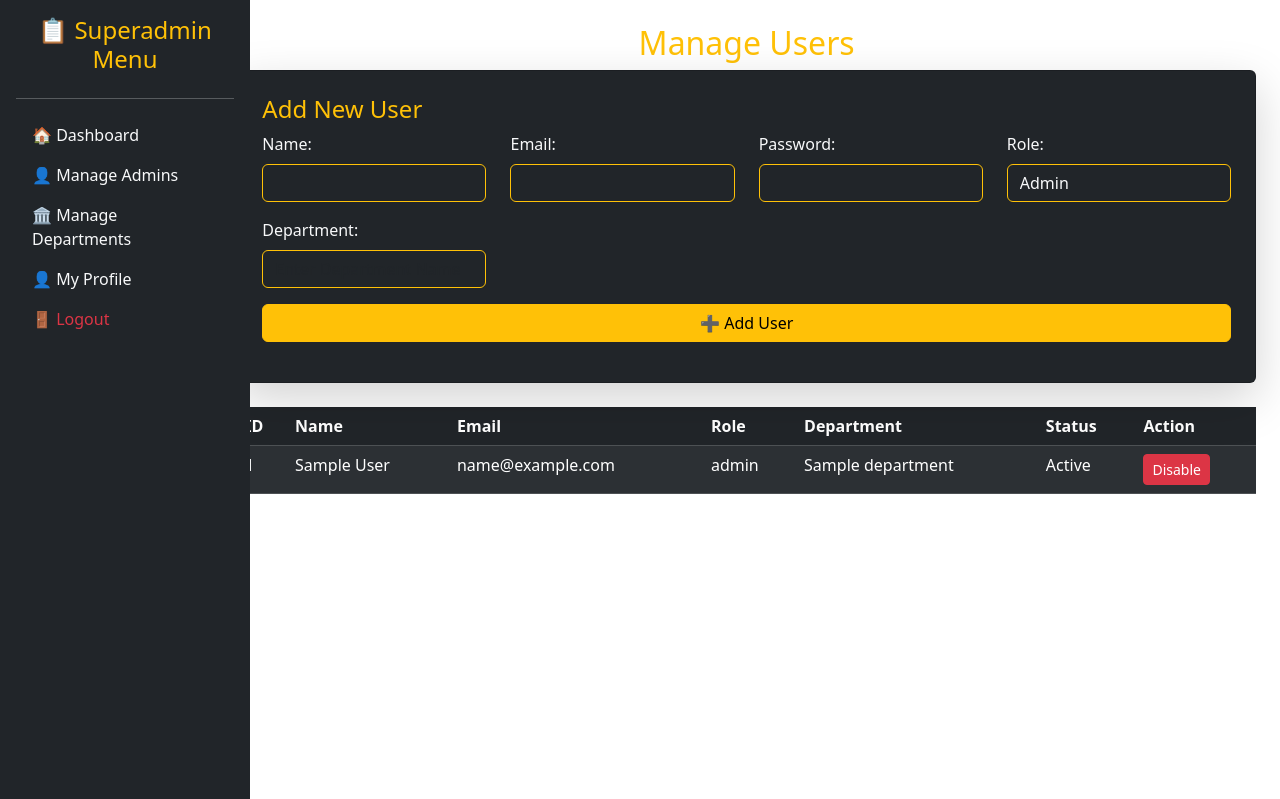
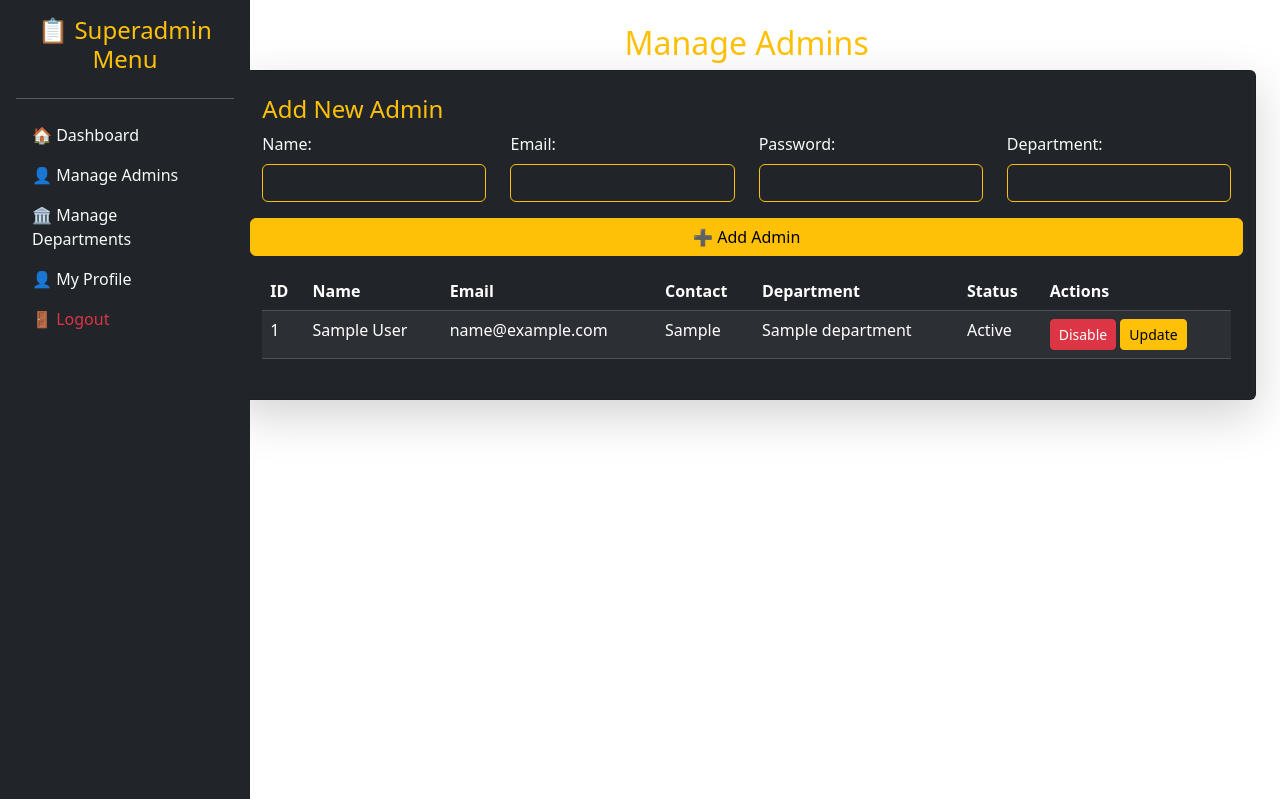
Before and after one commit to aura-codez/Must-TimeTable-System, a PHP site: page /MUST-Timetable-System/views/superadmin/manage-admins.php in a window 1280 px wide. Shown: the part 56-855 px from the top of the page. Run offline with PHP 8.4, Linux system fonts and the light colour scheme; tables that the repository leaves empty or names only in its code hold one stand-in row (values such as "Sample post").

Commit message:
Update manage-admins.php
resolved config errors , added more colums and fields and crud opeartions.

```diff
--- a/views/superadmin/manage-admins.php
+++ b/views/superadmin/manage-admins.php
@@ -7,35 +7,52 @@
 $superAdminController = new SuperAdminController();
 $userModel = new UserModel();
 
-// Handle Add User
+// Handle Add Admin
 if ($_SERVER["REQUEST_METHOD"] == "POST" && isset($_POST['add_user'])) {
     $name = $_POST['name'];
     $email = $_POST['email'];
     $password = $_POST['password'];
-    $role = $_POST['role'];
+
+    $role = 'admin'; // Hardcoded to admin only
     $department_name = trim($_POST['department_name']);
 
     $result = $superAdminController->addUser($name, $email, $password, $role, $department_name);
     if ($result === true) {
-        echo "<script>alert('✅ User added successfully!');</script>";
+        echo "<script>alert('✅ Admin added successfully!');</script>";
     } else {
         echo "<div class='alert alert-danger text-center'>$result</div>";
     }
 }
 
-// Handle Enable/Disable User
+// Handle Enable/Disable Admin
 if ($_SERVER["REQUEST_METHOD"] == "POST" && isset($_POST['toggle_user'])) {
     $user_id = $_POST['user_id'];
     $is_active = $_POST['is_active'];
     $result = $superAdminController->toggleUserStatus($user_id, $is_active);
     if ($result === true) {
-        echo "<script>alert('✅ User status updated successfully!');</script>";
+        echo "<script>alert('✅ Admin status updated successfully!');</script>";
     } else {
         echo "<div class='alert alert-danger text-center'>$result</div>";
     }
 }
 
-$users = $userModel->getAllUsers();
+// Handle Update Admin
+if ($_SERVER["REQUEST_METHOD"] == "POST" && isset($_POST['update_user'])) {
+    $user_id = $_POST['user_id'];
+    $name = $_POST['name'];
+    $email = $_POST['email'];
+    $contact = $_POST['contact'];
+    $department_name = trim($_POST['department_name']);
+
+    $result = $superAdminController->updateAdmin($user_id, $name, $email, $contact, $department_name);
+    if ($result === true) {
+        echo "<script>alert('✅ Admin updated successfully!');</script>";
+    } else {
+        echo "<div class='alert alert-danger text-center'>$result</div>";
+    }
+}
+
+$admins = $userModel->getAllUsers();
 ?>
 
 <div class="container-fluid">
@@ -44,11 +61,11 @@
             <?php include '../../components/sidebar-superadmin.php'; ?>
         </div>
         <div class="col-md-10 p-4">
-            <h2 class="text-warning text-center">Manage Users</h2>
+            <h2 class="text-warning text-center">Manage Admins</h2>
 
-            <!-- Add User Form -->
+            <!-- Add Admin Form -->
             <div class="card bg-dark text-light p-4 mb-4 shadow-lg">
-                <h4 class="text-warning">Add New User</h4>
+                <h4 class="text-warning">Add New Admin</h4>
                 <form method="POST">
                     <div class="row">
                         <div class="col-md-3">
@@ -63,63 +80,101 @@
                             <label class="form-label text-light">Password:</label>
                             <input type="password" name="password" class="form-control bg-dark text-light border-warning" required>
                         </div>
-                        <div class="col-md-3">
-                            <label class="form-label text-light">Role:</label>
-                            <select name="role" class="form-control bg-dark text-light border-warning" required>
-                                <option value="admin">Admin</option>
-                                <option value="teacher">Teacher</option>
-                                <option value="student">Student</option>
-                            </select>
-                        </div>
-                    </div>
-                    <div class="row mt-3">
+
                         <div class="col-md-3">
                             <label class="form-label text-light">Department:</label>
                             <input type="text" name="department_name" class="form-control bg-dark text-light border-warning" placeholder="Enter Department Name">
                         </div>
-                    </div>
-                    <button type="submit" name="add_user" class="btn btn-warning mt-3 w-100">➕ Add User</button>
+
+                    <button type="submit" name="add_user" class="btn btn-warning mt-3 w-100">➕ Add Admin</button>
                 </form>
             </div>
 
-            <!-- Users Table -->
+            <!-- Admins Table -->
             <table class="table table-dark table-striped">
                 <thead>
                     <tr>
                         <th>ID</th>
                         <th>Name</th>
                         <th>Email</th>
-                        <th>Role</th>
+                        <th>Contact</th>
                         <th>Department</th>
                         <th>Status</th>
-                        <th>Action</th>
+                        <th>Actions</th>
                     </tr>
                 </thead>
                 <tbody>
-                    <?php foreach ($users as $user): ?>
+                    <?php foreach ($admins as $admin): ?>
                         <tr>
-                            <td><?= htmlspecialchars($user['id']) ?></td>
-                            <td><?= htmlspecialchars($user['name']) ?></td>
-                            <td><?= htmlspecialchars($user['email']) ?></td>
-                            <td><?= htmlspecialchars($user['role']) ?></td>
+                            <td><?= htmlspecialchars($admin['id']) ?></td>
+                            <td><?= htmlspecialchars($admin['name']) ?></td>
+                            <td><?= htmlspecialchars($admin['email']) ?></td>
                             <td>
                                 <?php
-                                if ($user['department_name']) {
-                                    echo htmlspecialchars($user['department_name']);
+                                if (empty($admin['contact'])) {
+                                    echo "N/A";
                                 } else {
-                                    echo "N/A";
+                                    echo htmlspecialchars($admin['contact']);
                                 }
                                 ?>
                             </td>
-                            <td><?php echo $user['is_active'] ? "Active" : "Disabled"; ?></td>
                             <td>
+                                <?php
+                                if (empty($admin['department_name'])) {
+                                    echo "N/A";
+                                } else {
+                                    echo htmlspecialchars($admin['department_name']);
+                                }
+                                ?>
+                            </td>
+                            <td><?php echo $admin['is_active'] ? "Active" : "Disabled"; ?></td>
+                            <td>
+                                <!-- Enable/Disable Form -->
                                 <form method="POST" style="display:inline;">
-                                    <input type="hidden" name="user_id" value="<?= $user['id'] ?>">
-                                    <input type="hidden" name="is_active" value="<?= $user['is_active'] ?>">
-                                    <button type="submit" name="toggle_user" class="btn btn-sm <?php echo $user['is_active'] ? 'btn-danger' : 'btn-success'; ?>">
-                                        <?php echo $user['is_active'] ? "Disable" : "Enable"; ?>
+                                    <input type="hidden" name="user_id" value="<?= $admin['id'] ?>">
+                                    <input type="hidden" name="is_active" value="<?= $admin['is_active'] ?>">
+                                    <button type="submit" name="toggle_user" class="btn btn-sm <?php echo $admin['is_active'] ? 'btn-danger' : 'btn-success'; ?>">
+                                        <?php echo $admin['is_active'] ? "Disable" : "Enable"; ?>
                                     </button>
                                 </form>
+                                <!-- Update Form (Modal Trigger) -->
+                                <button type="button" class="btn btn-sm btn-warning" data-bs-toggle="modal" data-bs-target="#updateModal<?= $admin['id'] ?>">
+                                    Update
+                                </button>
+
+                                <!-- Update Modal -->
+                                <div class="modal fade" id="updateModal<?= $admin['id'] ?>" tabindex="-1" aria-labelledby="updateModalLabel" aria-hidden="true">
+                                    <div class="modal-dialog">
+                                        <div class="modal-content bg-dark text-light">
+                                            <div class="modal-header border-warning">
+                                                <h5 class="modal-title text-warning" id="updateModalLabel">Update Admin</h5>
+                                                <button type="button" class="btn-close btn-close-white" data-bs-dismiss="modal" aria-label="Close"></button>
+                                            </div>
+                                            <div class="modal-body">
+                                                <form method="POST">
+                                                    <input type="hidden" name="user_id" value="<?= $admin['id'] ?>">
+                                                    <div class="mb-3">
+                                                        <label class="form-label text-light">Name:</label>
+                                                        <input type="text" name="name" class="form-control bg-dark text-light border-warning" value="<?= htmlspecialchars($admin['name']) ?>" required>
+                                                    </div>
+                                                    <div class="mb-3">
+                                                        <label class="form-label text-light">Email:</label>
+                                                        <input type="email" name="email" class="form-control bg-dark text-light border-warning" value="<?= htmlspecialchars($admin['email']) ?>" required>
+                                                    </div>
+                                                    <div class="mb-3">
+                                                        <label class="form-label text-light">Contact:</label>
+                                                        <input type="text" name="contact" class="form-control bg-dark text-light border-warning" value="<?php echo empty($admin['contact']) ? '' : htmlspecialchars($admin['contact']); ?>" required>
+                                                    </div>
+                                                    <div class="mb-3">
+                                                        <label class="form-label text-light">Department:</label>
+                                                        <input type="text" name="department_name" class="form-control bg-dark text-light border-warning" value="<?php echo empty($admin['department_name']) ? '' : htmlspecialchars($admin['department_name']); ?>" placeholder="Enter Department Name">
+                                                    </div>
+                                                    <button type="submit" name="update_user" class="btn btn-warning w-100">Update Admin</button>
+                                                </form>
+                                            </div>
+                                        </div>
+                                    </div>
+                                </div>
                             </td>
                         </tr>
                     <?php endforeach; ?>
```
